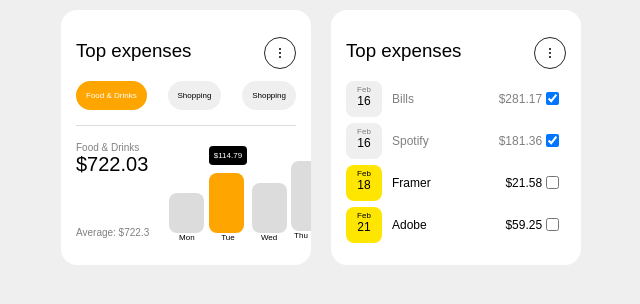
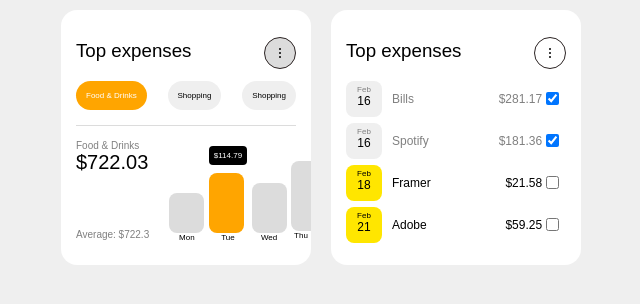
Before and after one commit to joaomoreirastudio/HTML-CSS, a website: page Exercicio-componente/index.html in a window 1280 px wide. In both pictures the pointer is over the element 599 px from the left and 52 px from the top of the page. Shown: the full height of the page, 319-959 px from the left. Drawn offline with Linux system fonts and the light colour scheme.

Commit message:
fix: Correções no style.css

```diff
--- a/Exercicio-componente/style.css
+++ b/Exercicio-componente/style.css
@@ -50,6 +50,11 @@ main{
 
 }
 
+.dot--icon:hover{
+    cursor: pointer;
+    background-color: gainsboro;
+}
+
 .dot{
     height: 2px;
     width: 2px;
@@ -73,6 +78,10 @@ main{
     border-radius: 25px;
     padding: 10px 10px 10px 10px;
 }
+.btn:hover {
+    background-color: black;
+    color: white;
+}
 
 .btn--tab{
     border: none;
@@ -95,7 +104,7 @@ main{
     display: flex;
     justify-content: space-between;
     flex-direction: column;
-    height: 12vh;
+    height: 100px;
     margin-top: 10px;
 }
 
@@ -111,8 +120,6 @@ p.expenses--value{
     color: black;
 
 }
-
-
 
 .board__category__content{
     display: flex;
```
